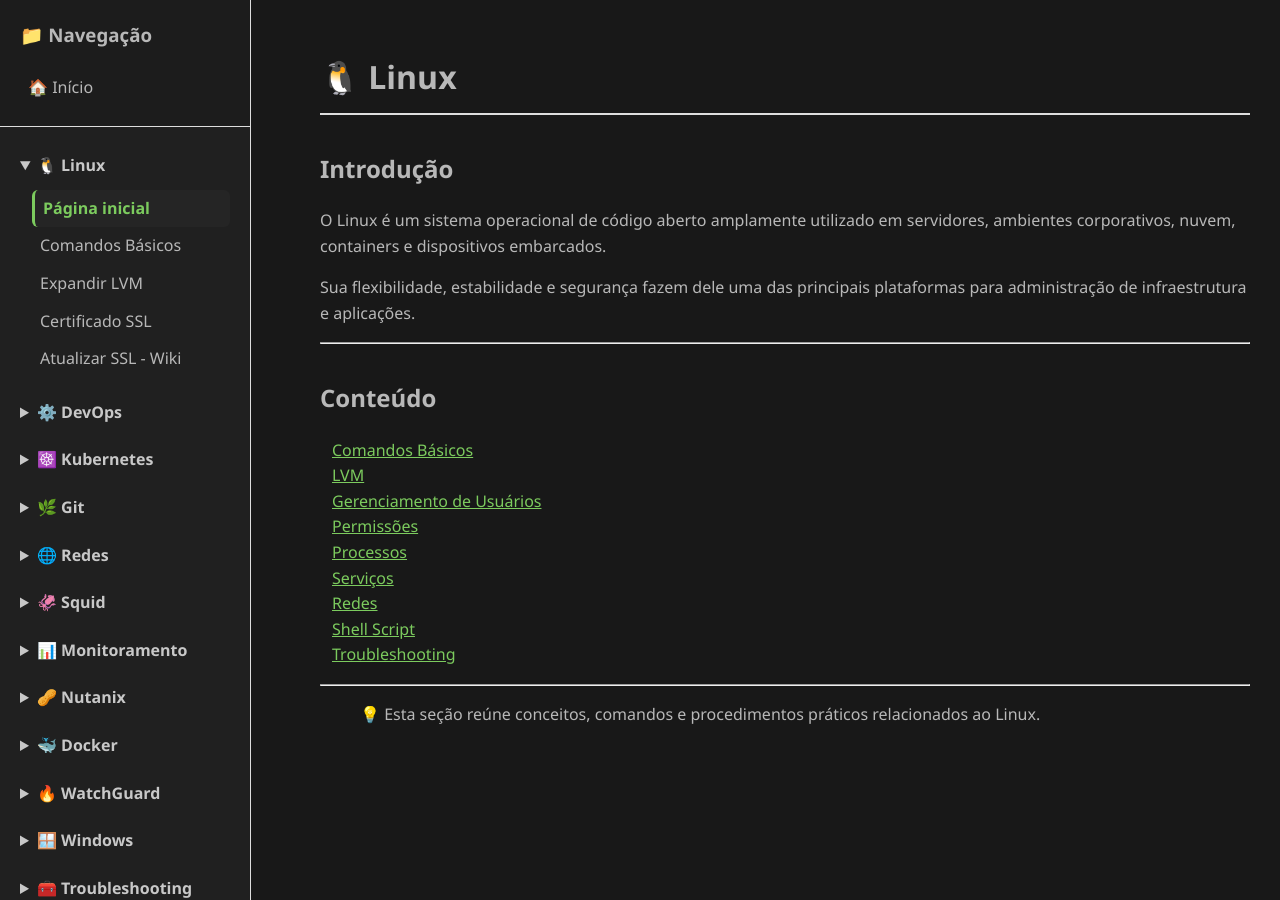
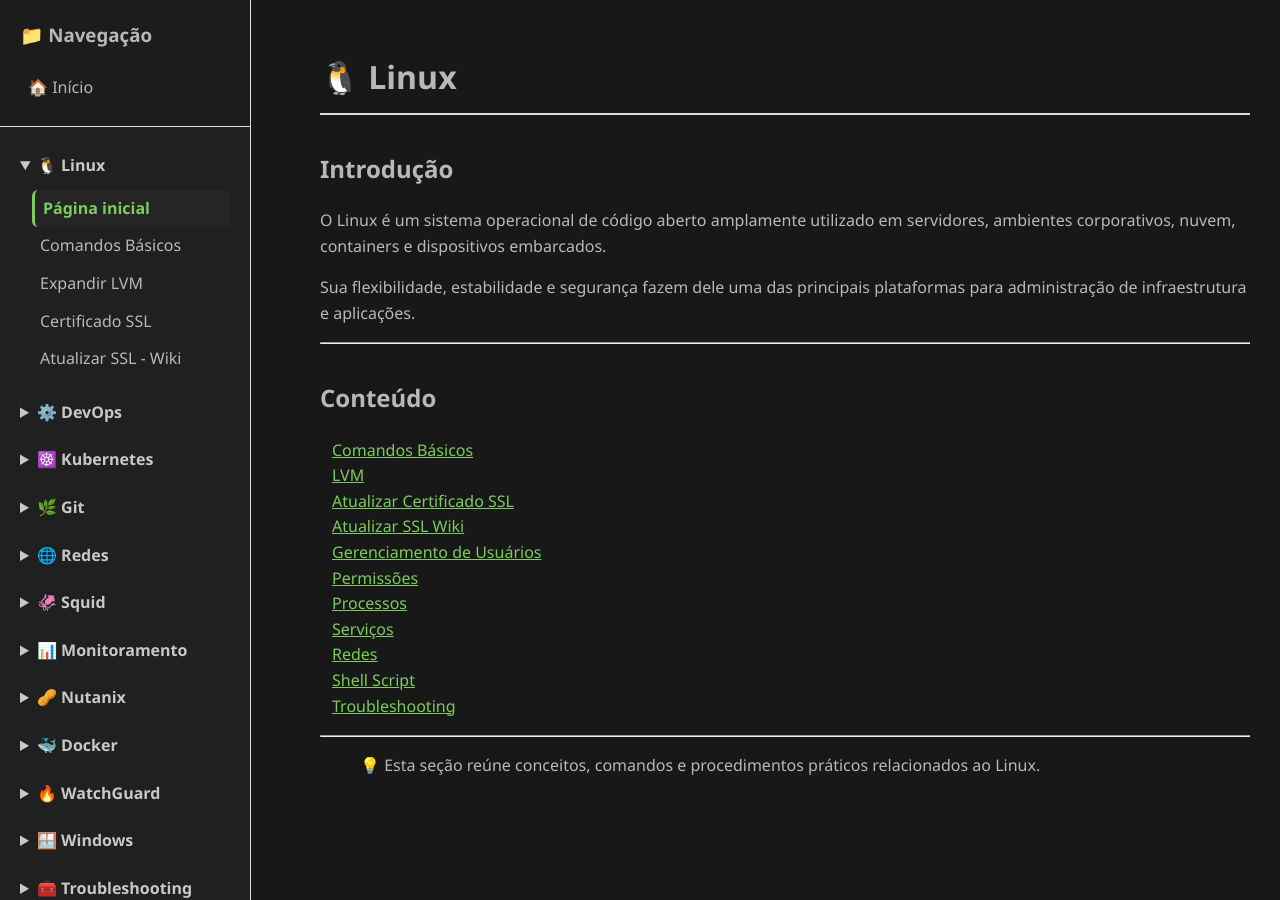
Before and after one commit to joaopedros111/ninja-linux, a Jekyll site: the page built from linux/index.md, in a window 1280 px wide. Built offline with Jekyll 4.4.1, drawn with Linux system fonts in a browser that asks for light colours.

Commit message:
Atualiza SSL

```diff
--- a/linux/index.md
+++ b/linux/index.md
@@ -17,6 +17,8 @@ Sua flexibilidade, estabilidade e segurança fazem dele uma das principais plata
 
 * [Comandos Básicos](comandos-basicos.md)
 * [LVM](expandir-lvm.md)
+* [Atualizar Certificado SSL](certificadossl.md)
+* [Atualizar SSL Wiki](atualizarSSLwiki.md)
 * [Gerenciamento de Usuários](usuarios.md)
 * [Permissões](permissoes.md)
 * [Processos](processos.md)
```
